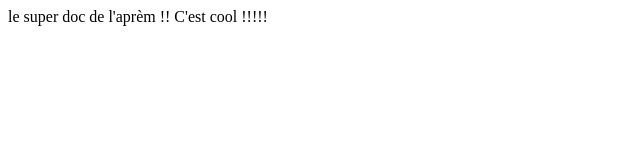
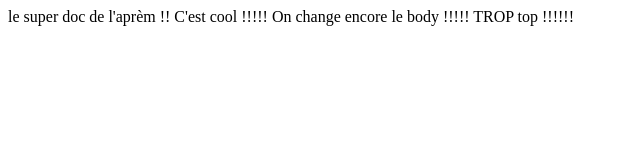
Before and after one commit to Stefannoo/SuperdepotULTImeGit, a plain HTML site: page index.html in a window 1280 px wide. Shown: the whole page, without its empty margins (0-640 px from the left). Drawn offline with Linux system fonts and the light colour scheme.

Commit message:
Seconnnnd commit

```diff
--- a/index.html
+++ b/index.html
@@ -8,5 +8,7 @@
 </head>
 <body>
     le super doc de l'aprèm !! C'est cool !!!!!
+
+    On change encore le body !!!!! TROP top !!!!!!
 </body>
 </html>
```
